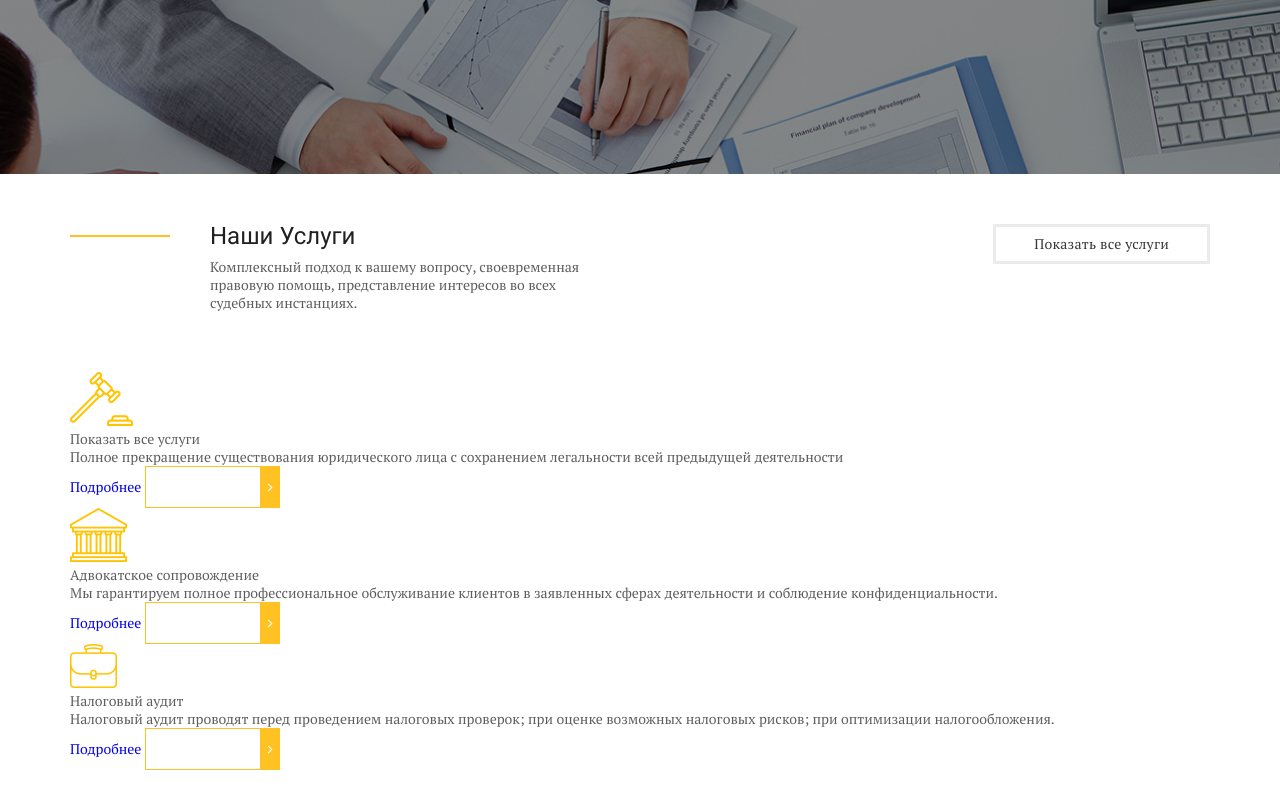
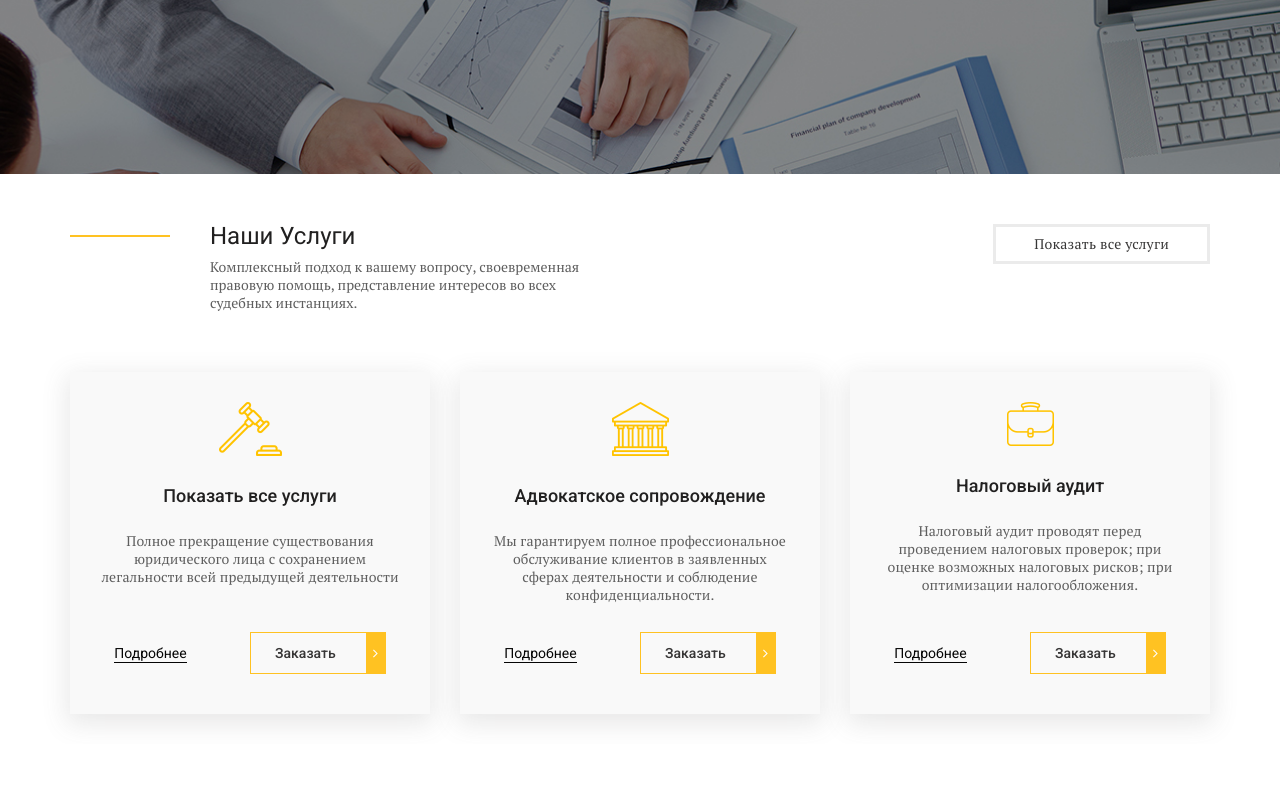
Before and after one commit to idemenkov93/lendingpage, a plain HTML site: page index.html in a window 1280 px wide. Shown: the part 467-1267 px from the top of the page. After the commit the page ends 1211 px from the top, so only its background shows below. Drawn offline with nearby package versions, Linux system fonts and the light colour scheme; files whose address does not match are found by name.

Commit message:
finished about section

```diff
--- a/css/style.css
+++ b/css/style.css
@@ -238,3 +238,46 @@ body{
 	padding: 5px 38px;
 	border: 3px solid #ebebeb;
 }
+.about__items{
+	display: flex;
+	justify-content: space-between;
+}
+.about__item{
+	max-width: 360px;
+	text-align: center;
+	padding: 30px 0px 80px;
+	position: relative;
+	max-height: 375px;
+	background-color: #f9f9f9;
+	box-shadow: 0px 7px 24.3px 2.7px rgba(91, 89, 89, 0.14);
+}
+.about__item-title{
+	color: #212020;
+	font-size: 18px;
+	line-height: 24px;
+	font-weight: 500;
+	font-family: 'Roboto', sans-serif;
+	padding: 24px 0;
+}
+.about__item-text{
+	letter-spacing: 0.1px;
+	padding: 0px 30px 30px;
+}
+.about__item-btn{
+	position: absolute;
+	bottom: 40px;
+	left: 0;
+	right: 0;
+}
+.about__item-btn .default-btn{
+	color: #373636;
+}
+.about__item-btn .default-btn:after{
+	color: #fff;
+}
+.about__item-link{
+	color: #050505;
+	font-family: 'Roboto', sans-serif;
+	border-bottom: 1px solid #050505;
+	margin-right: 60px;
+}
```
